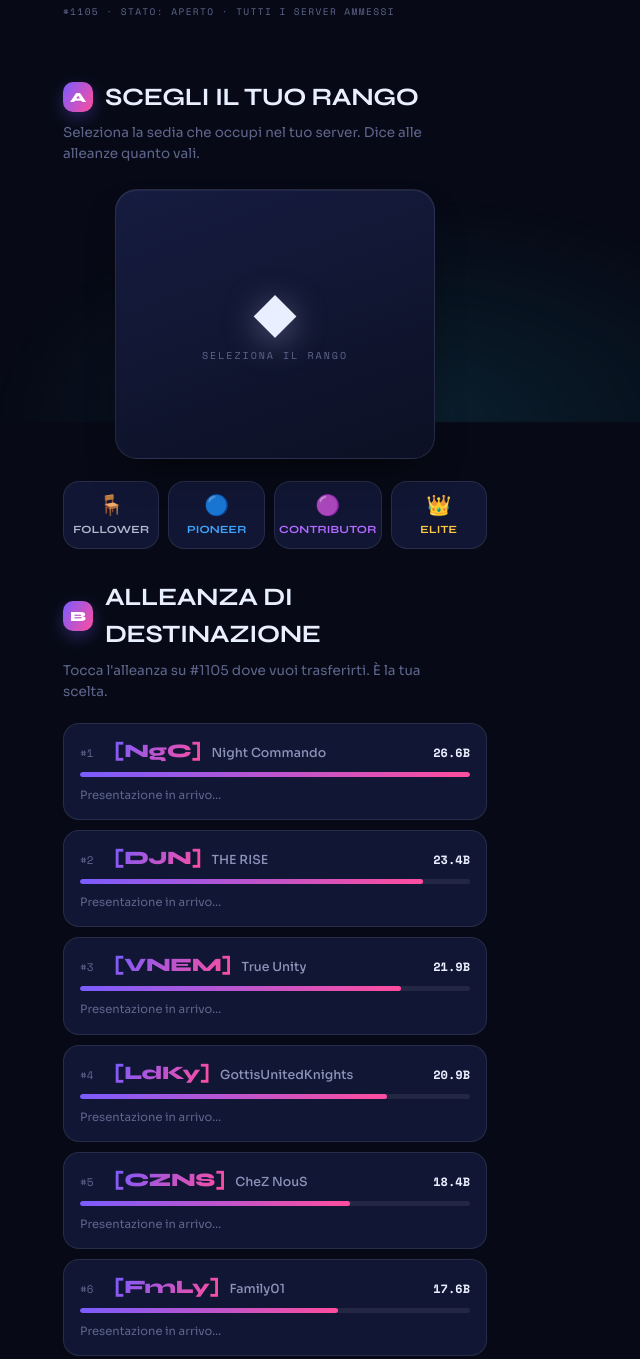
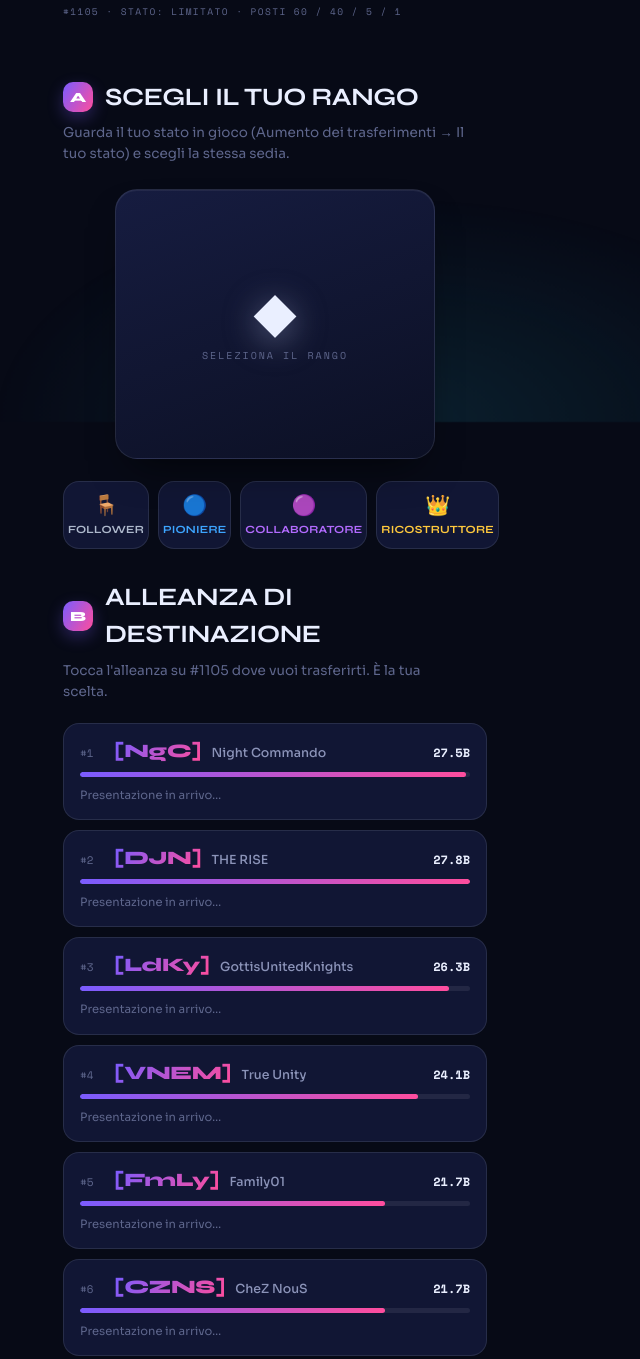
Before and after one commit to serafino86/transfer-surge-1105, a plain HTML site: page index.html in a window 1280 px wide. Shown: the part 380-1739 px from the top of the page, without its empty margins (365-1005 px from the left). Drawn offline with nearby package versions, Linux system fonts and the light colour scheme; no server answers.

Commit message:
Stagione 11.2026: alleanze da classifica 16.11 (NgC prima per accordi), #1105 limitato, sedie con soglie punteggio e posti
Co-Authored-By: Claude Opus 5.5 <noreply@anthropic.com>
Claude-Session: https://claude.ai/code/session_01XMVPci7kyQo3nmHminEmeK

```diff
--- a/index.html
+++ b/index.html
@@ -138,6 +138,7 @@ body::before{
 .plate.on .plate-stamp{transform:scale(1);opacity:1;}
 
 .tiers{display:grid;grid-template-columns:repeat(4,1fr);gap:9px;}
+@media(max-width:520px){.tiers{grid-template-columns:repeat(2,minmax(0,1fr));}}
 .tier{
   background:var(--card);border:1px solid var(--line);border-radius:16px;color:var(--muted);
   padding:14px 4px 12px;cursor:pointer;transition:.2s;font-family:inherit;
@@ -334,12 +335,13 @@ const TIERS=[
 ];
 
 const ALLIANCES=[
-  {tag:'NgC', name:'Night Commando',      pw:26.6},
-  {tag:'DJN', name:'THE RISE',            pw:23.4},
-  {tag:'VNEM',name:'True Unity',          pw:21.9},
-  {tag:'LdKy',name:'GottisUnitedKnights', pw:20.9},
-  {tag:'CZNS',name:'CheZ NouS',           pw:18.4},
-  {tag:'FmLy',name:'Family01',            pw:17.6},
+  // ordine = accordi tra alleanze (NgC prima), non la classifica potenza; pw = classifica in gioco 16.11.2026
+  {tag:'NgC', name:'Night Commando',      pw:27.5},
+  {tag:'DJN', name:'THE RISE',            pw:27.8},
+  {tag:'LdKy',name:'GottisUnitedKnights', pw:26.3},
+  {tag:'VNEM',name:'True Unity',          pw:24.1},
+  {tag:'FmLy',name:'Family01',            pw:21.7},
+  {tag:'CZNS',name:'CheZ NouS',           pw:21.7},
 ];
 const PWMAX=Math.max(...ALLIANCES.map(a=>a.pw));
 
@@ -347,13 +349,13 @@ const T={
   it:{
     eyebrow:'Reclutamento aperto — [NgC] Night Commando',
     lede:'Il server #1105 apre le porte. Scegli il tuo rango, punta un\'alleanza e blocca il trasferimento.',
-    dispatch:'#1105 · STATO: APERTO · TUTTI I SERVER AMMESSI',
+    dispatch:'#1105 · STATO: LIMITATO · POSTI 60 / 40 / 5 / 1',
     tierTitle:'Scegli il tuo rango',
-    tierHint:'Seleziona la sedia che occupi nel tuo server. Dice alle alleanze quanto vali.',
+    tierHint:'Guarda il tuo stato in gioco (Aumento dei trasferimenti → Il tuo stato) e scegli la stessa sedia.',
     plateEmpty:'Seleziona il rango',
     tierLock:'Scelto',
-    tierNames:{white:'Follower',blue:'Pioneer',purple:'Contributor',gold:'Elite'},
-    tierDesc:{white:'In crescita. Molti posti disponibili.',blue:'Consolidato. Risorsa preziosa.',purple:'Avanzato. Posti limitati — i server forti ti cercano.',gold:'Top player. Posti rarissimi. Cambi le sorti di un server.'},
+    tierNames:{white:'Follower',blue:'Pioniere',purple:'Collaboratore',gold:'Ricostruttore'},
+    tierDesc:{white:'Punteggio trasferimento < 721,3K · 60 posti su #1105.',blue:'Punteggio 721,3K – 2,66M · 40 posti su #1105.',purple:'Punteggio 2,66M – 7,10M · solo 5 posti su #1105.',gold:'Punteggio > 7,10M · 1 solo posto su #1105.'},
     rosterTitle:'Alleanza di destinazione',
     rosterHint:'Tocca l\'alleanza su #1105 dove vuoi trasferirti. È la tua scelta.',
     rosterPicked:'Scelta',
@@ -375,13 +377,13 @@ const T={
   fr:{
     eyebrow:'Recrutement ouvert — [NgC] Night Commando',
     lede:'Le serveur #1105 ouvre ses portes. Choisis ton rang, vise une alliance et verrouille ton transfert.',
-    dispatch:'#1105 · STATUT : OUVERT · TOUS SERVEURS ADMIS',
+    dispatch:'#1105 · STATUT : LIMITÉ · PLACES 60 / 40 / 5 / 1',
     tierTitle:'Choisis ton rang',
-    tierHint:'Sélectionne le siège que tu occupes sur ton serveur. Il montre ta valeur aux alliances.',
+    tierHint:'Regarde ton statut en jeu (Afflux de transferts → Ton statut) et choisis le même siège.',
     plateEmpty:'Sélectionne le rang',
     tierLock:'Choisi',
     tierNames:{white:'Follower',blue:'Pioneer',purple:'Contributor',gold:'Elite'},
-    tierDesc:{white:'En progression. Beaucoup de places.',blue:'Confirmé. Ressource précieuse.',purple:'Avancé. Places limitées — les serveurs forts te cherchent.',gold:'Top joueur. Places rarissimes. Tu changes le destin d\'un serveur.'},
+    tierDesc:{white:'Score de transfert < 721,3K · 60 places sur #1105.',blue:'Score 721,3K – 2,66M · 40 places sur #1105.',purple:'Score 2,66M – 7,10M · seulement 5 places sur #1105.',gold:'Score > 7,10M · 1 seule place sur #1105.'},
     rosterTitle:'Alliance de destination',
     rosterHint:'Touche l\'alliance sur #1105 où tu veux te transférer. C\'est ton choix.',
     rosterPicked:'Choisie',
@@ -403,13 +405,13 @@ const T={
   en:{
     eyebrow:'Recruiting now — [NgC] Night Commando',
     lede:'Server #1105 is opening its gates. Pick your rank, target an alliance, and lock your transfer.',
-    dispatch:'#1105 · STATUS: OPEN · ALL SERVERS ELIGIBLE',
+    dispatch:'#1105 · STATUS: LIMITED · SEATS 60 / 40 / 5 / 1',
     tierTitle:'Pick your rank',
-    tierHint:'Select the seat you hold on your server. It shows alliances your strength.',
+    tierHint:'Check your status in game (Transfer Surge → Your Status) and pick the same seat.',
     plateEmpty:'Select your rank',
     tierLock:'Picked',
     tierNames:{white:'Follower',blue:'Pioneer',purple:'Contributor',gold:'Elite'},
-    tierDesc:{white:'Growing. Seats available in good numbers.',blue:'Established. A valuable asset.',purple:'Advanced. Limited seats — strong servers want you.',gold:'Top player. Rare seats. You change a server\'s fate.'},
+    tierDesc:{white:'Transfer score < 721.3K · 60 seats on #1105.',blue:'Score 721.3K – 2.66M · 40 seats on #1105.',purple:'Score 2.66M – 7.10M · only 5 seats on #1105.',gold:'Score > 7.10M · just 1 seat on #1105.'},
     rosterTitle:'Destination alliance',
     rosterHint:'Tap the alliance on #1105 you want to transfer to. It\'s your pick.',
     rosterPicked:'Chosen',
@@ -431,13 +433,13 @@ const T={
   de:{
     eyebrow:'Rekrutierung offen — [NgC] Night Commando',
     lede:'Server #1105 öffnet die Tore. Wähle deinen Rang, visiere eine Allianz an und sichere deinen Transfer.',
-    dispatch:'#1105 · STATUS: OFFEN · ALLE SERVER ZUGELASSEN',
+    dispatch:'#1105 · STATUS: BEGRENZT · PLÄTZE 60 / 40 / 5 / 1',
     tierTitle:'Wähle deinen Rang',
-    tierHint:'Wähle den Sitz, den du auf deinem Server hast. Er zeigt Allianzen deine Stärke.',
+    tierHint:'Prüfe deinen Status im Spiel (Transfer Surge → Dein Status) und wähle denselben Sitz.',
     plateEmpty:'Rang wählen',
     tierLock:'Gewählt',
     tierNames:{white:'Follower',blue:'Pioneer',purple:'Contributor',gold:'Elite'},
-    tierDesc:{white:'Im Aufbau. Viele Plätze frei.',blue:'Etabliert. Wertvolle Ressource.',purple:'Fortgeschritten. Begrenzte Plätze — starke Server suchen dich.',gold:'Top-Spieler. Seltene Plätze. Du veränderst ein Server-Schicksal.'},
+    tierDesc:{white:'Transfer-Punkte < 721,3K · 60 Plätze auf #1105.',blue:'Punkte 721,3K – 2,66M · 40 Plätze auf #1105.',purple:'Punkte 2,66M – 7,10M · nur 5 Plätze auf #1105.',gold:'Punkte > 7,10M · nur 1 Platz auf #1105.'},
     rosterTitle:'Ziel-Allianz',
     rosterHint:'Tippe die Allianz auf #1105 an, zu der du wechseln willst. Deine Wahl.',
     rosterPicked:'Gewählt',
```
